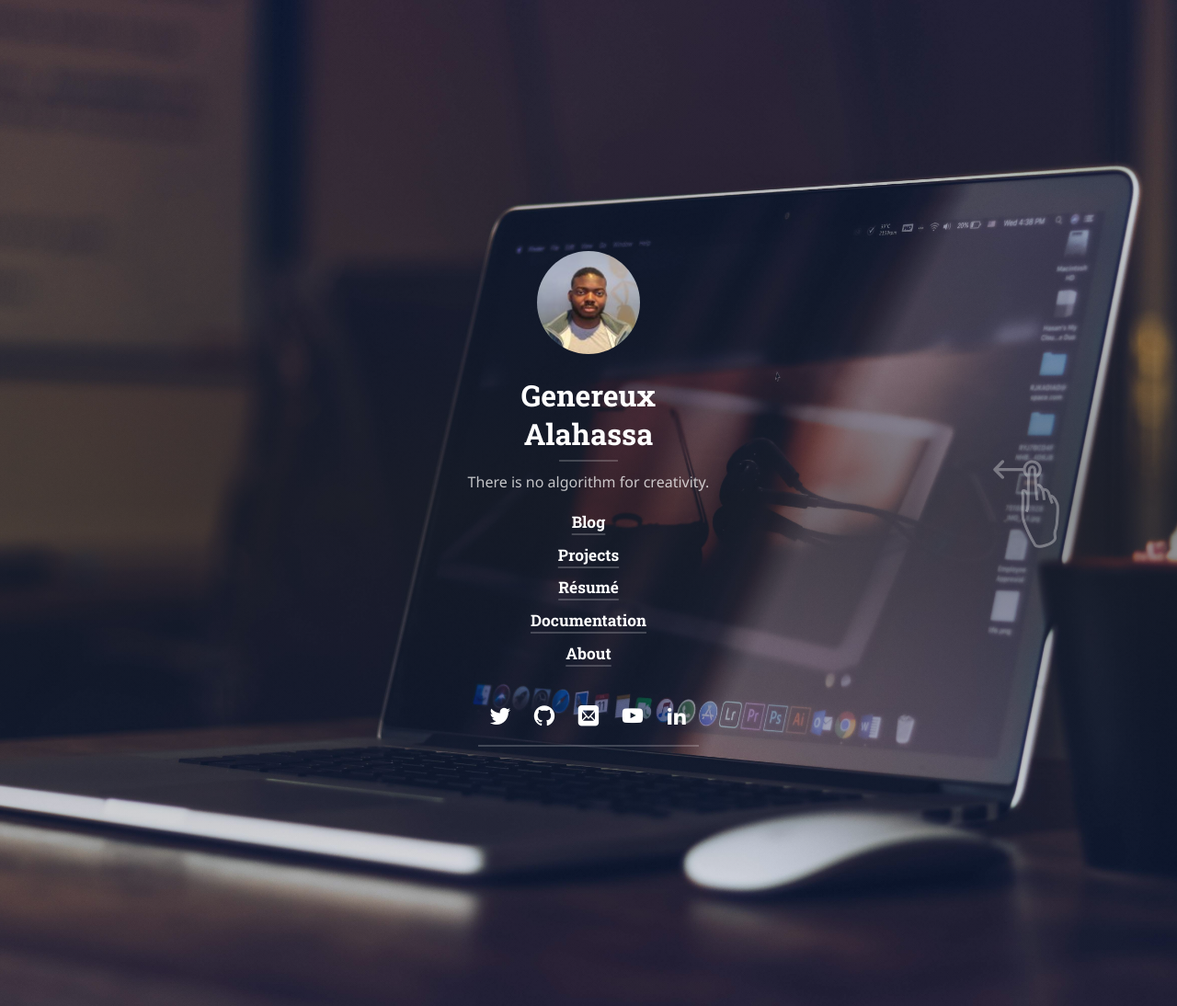
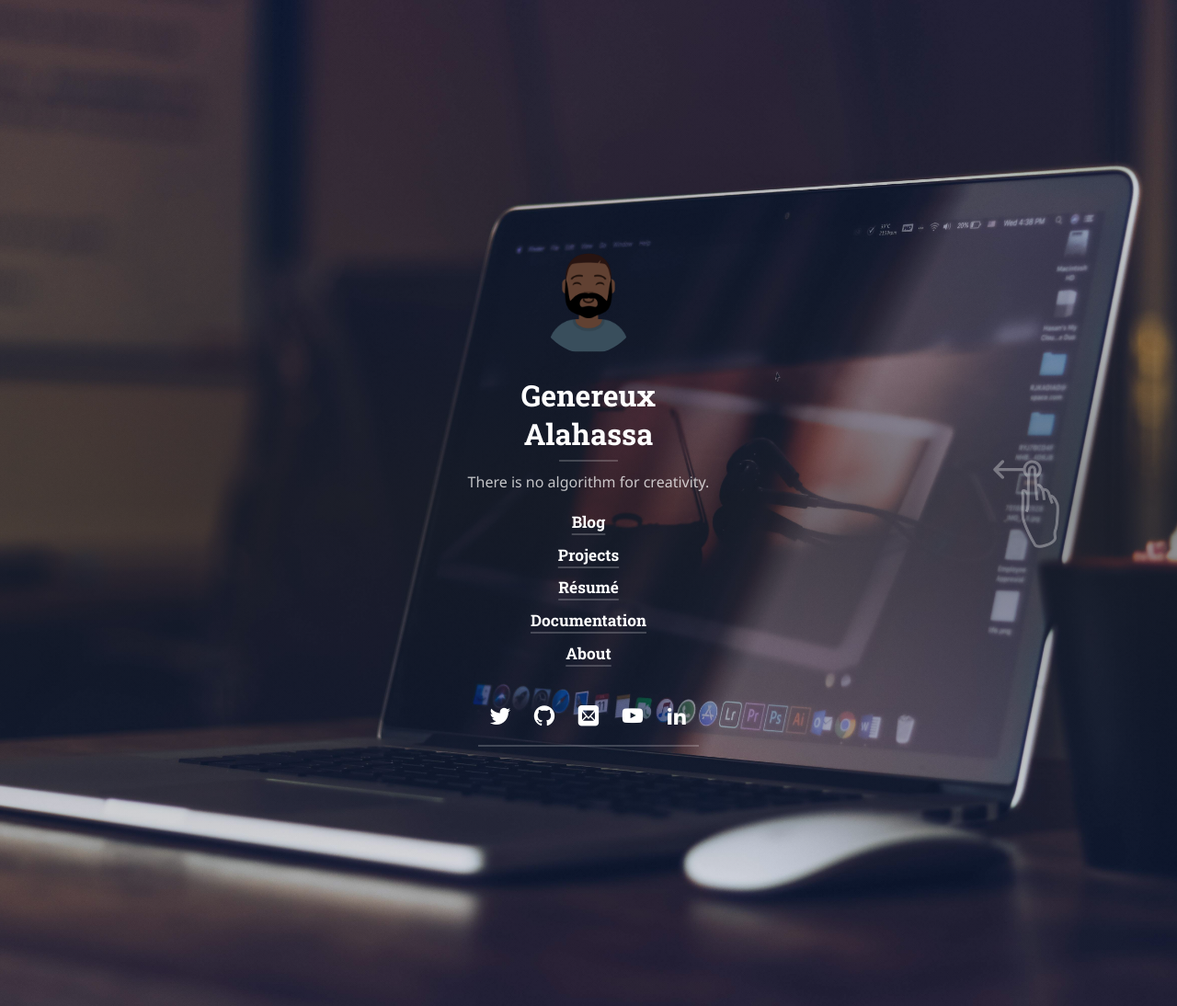
Before and after one commit to wilofice/genereux.github.io, a Jekyll site: the page built from index.md, in a window 1280 px wide and 1094 px high. Shown: the whole window at 92% size. Built offline with Jekyll 4.4.1, drawn with Linux system fonts in a browser that asks for light colours; cached includes are drawn as plain includes; nearby versions of some CDN libraries; some web fonts are replaced; library files that are not in the unit come from our copies; our own code applies the rules of GitHub Pages for plain Markdown files.

Commit message:
Update profil

```diff
--- a/_config.yml
+++ b/_config.yml
@@ -37,7 +37,7 @@ keywords:              []
 # A (square) logo for your site.
 # If provided, it will be shown at the top of the sidebar.
 # It also used by the `jekyll-seo-tag` plugin.
-logo:                  /assets/img/me.jpg
+logo:                  /assets/img/me.png
 
 # This should be the same author as first entry in `_data/authors.yml`.
 author:
```
